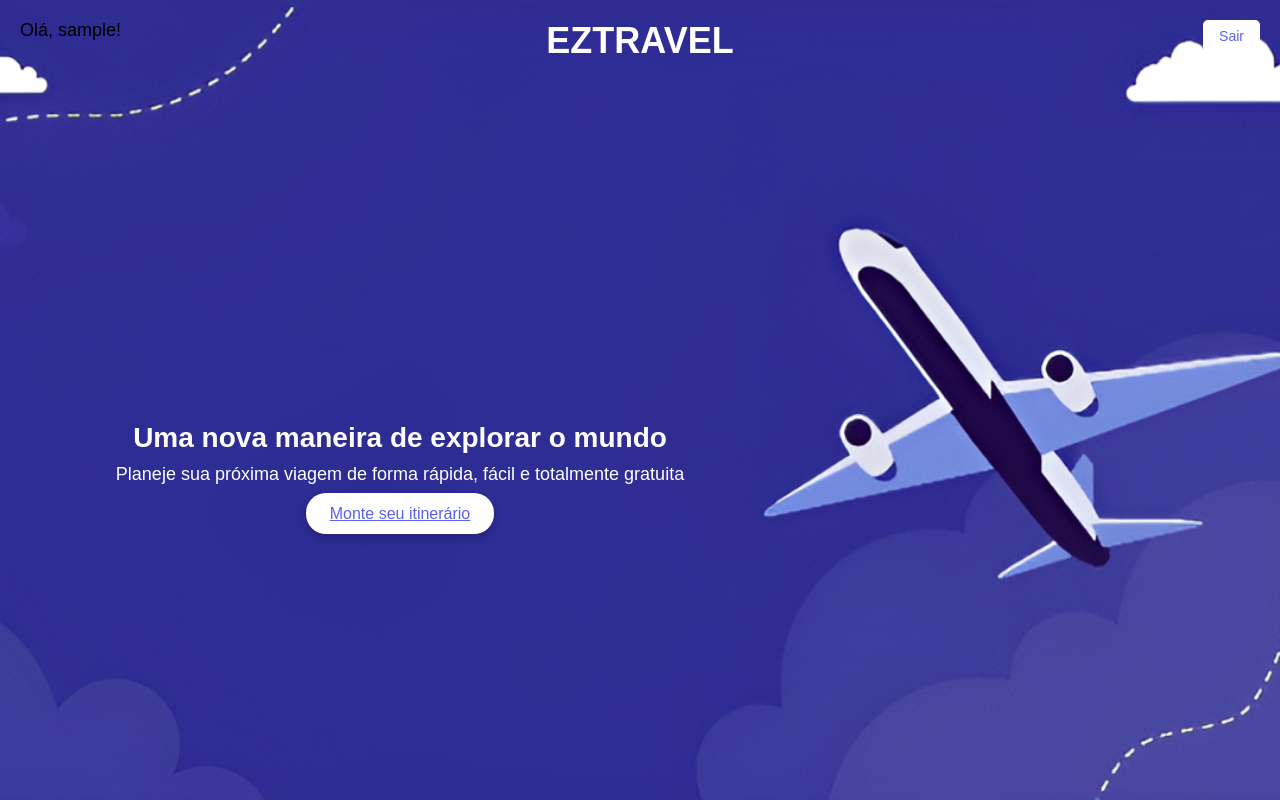
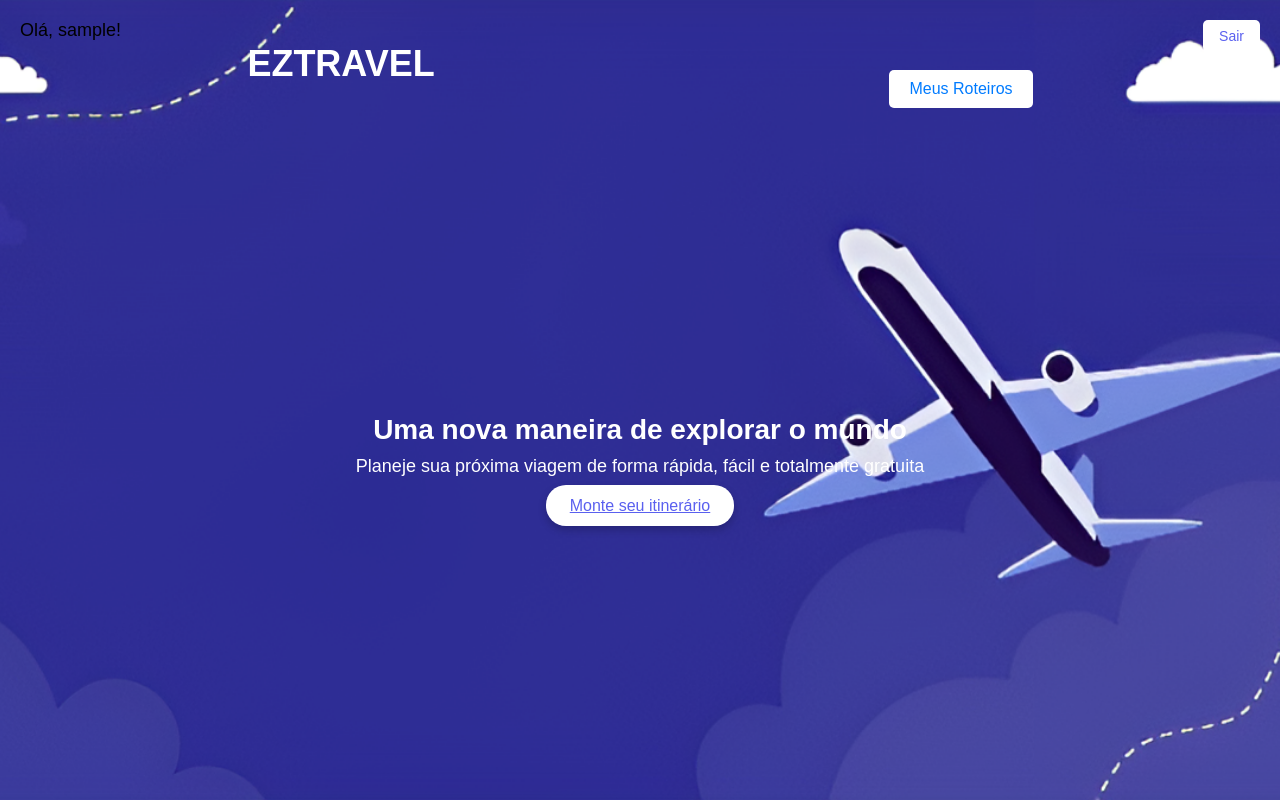
Before and after one commit to garciapp2/eztravel, a Flask app: page /profile in a window 1280 px wide. Run offline with Flask 3, Linux system fonts and the light colour scheme; the visitor is signed in with stand-in values (Sample User, id 1); some libraries are stand-ins or nearby versions.

Commit message:
botao hisotorico roteiros

```diff
--- a/static/css/home_login.css
+++ b/static/css/home_login.css
@@ -6,7 +6,7 @@
 
 html, body {
     height: 100%;
-    overflow: hidden;
+    overflow: auto; /* Permite rolagem vertical */
 }
 
 body {
@@ -16,11 +16,10 @@
     background-position: center;
     color: #ffffff;
     text-align: center;
-    height: 100vh;
-    overflow: hidden;
+    min-height: 100vh;
+    display: flex;
+    flex-direction: column;
 }
-
-
 
 .main-header {
     position: relative;
@@ -43,7 +42,8 @@
     gap: 10px;
 }
 
-.auth-buttons a.sign-in, .auth-buttons a.login {
+.auth-buttons a.sign-in,
+.auth-buttons a.login {
     background-color: #ffffff;
     color: #5a60ef;
     border: none;
@@ -55,10 +55,10 @@
     transition: background-color 0.3s ease;
 }
 
-.auth-buttons a.sign-in:hover, .auth-buttons a.login:hover {
+.auth-buttons a.sign-in:hover,
+.auth-buttons a.login:hover {
     background-color: #f0f0f0;
 }
-
 
 .overlay {
     display: flex;
@@ -69,7 +69,7 @@
     width: 100%;
     max-width: 800px;
     text-align: center;
-    margin-top: 300px;
+    margin: auto; /* Ajuste de posicionamento */
     background-color: transparent;
 }
 
@@ -92,7 +92,6 @@
     color: #ffffff;
     margin-bottom: 20px;
 }
-
 
 .cta-button {
     background-color: #ffffff;
@@ -136,3 +135,25 @@
     font-size: 18px;
     color: #000000;
 }
+
+/* Botão "Meus Roteiros" */
+.meus-roteiros-button {
+    margin-top: 50px;
+    position: relative;
+    display: block;
+    margin-left: auto;
+    margin-right: auto;
+    background-color: #ffffff;
+    color: #007bff;
+    padding: 10px 20px;
+    font-size: 16px;
+    border-radius: 5px;
+    text-decoration: none;
+    cursor: pointer;
+    transition: background-color 0.3s ease;
+}
+
+.meus-roteiros-button:hover {
+    background-color: #0056b3;
+    color: #ffffff;
+}
--- a/templates/home_login.html
+++ b/templates/home_login.html
@@ -13,6 +13,7 @@
         {% if session.get('user') %}
             <div class="user-greeting">Olá, {{ session['user'] }}!</div>
             <a href="{{ url_for('logout') }}" class="logout-button">Sair</a>
+            <a href="{{ url_for('meus_roteiros') }}" class="meus-roteiros-button">Meus Roteiros</a>
         {% else %}
             <div class="auth-buttons">
                 <a href="{{ url_for('signin') }}" class="sign-in">Sign In</a>
```
